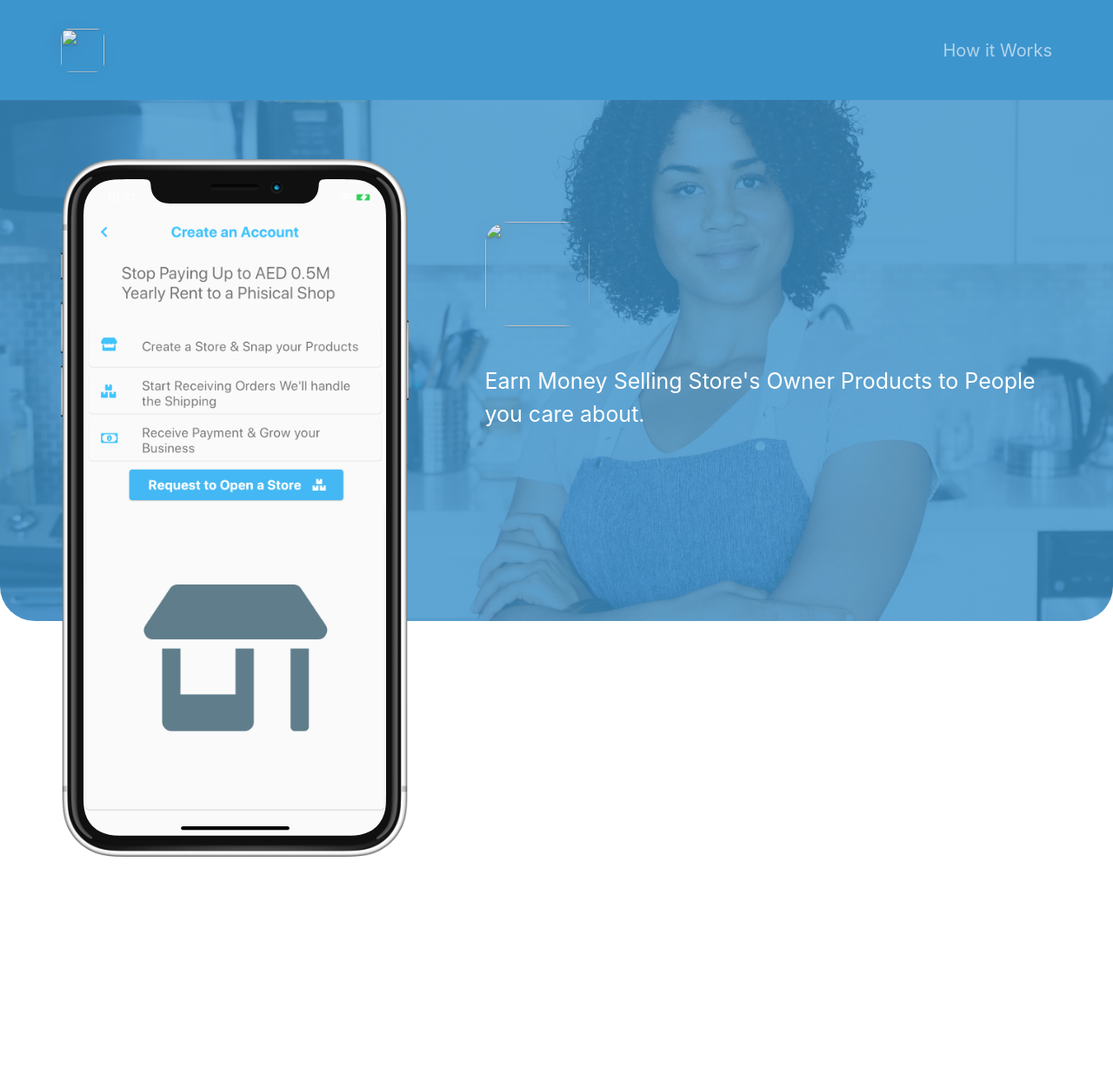
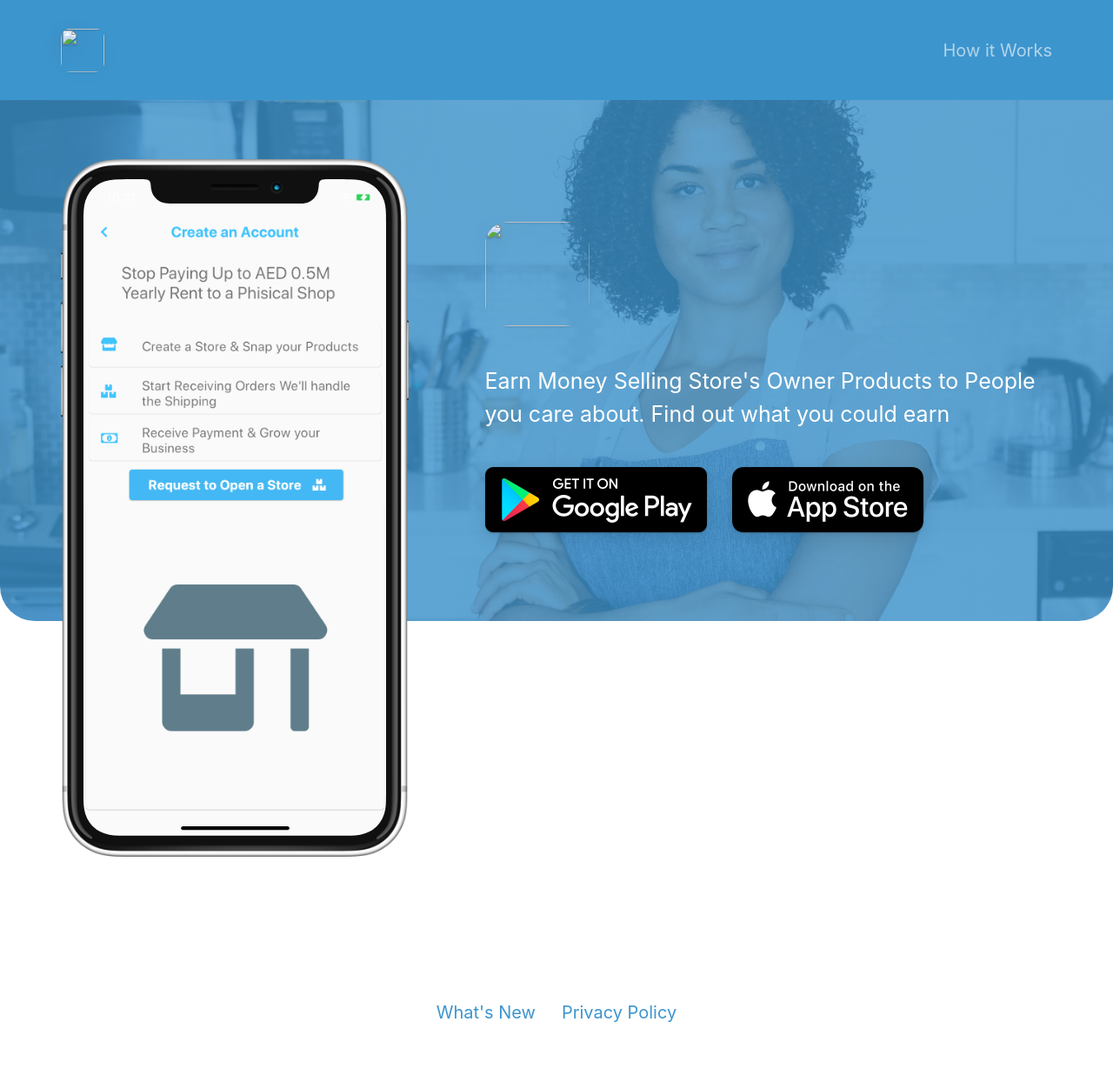
Before and after one commit to emilbaehr/automatic-app-landing-page, a Jekyll site: the page built from index.html, in a window 1280 px wide. Shown: the whole page at 87% size. Built offline with Jekyll 4.4.1, drawn with Linux system fonts in a browser that asks for light colours; nearby versions of some CDN libraries; before the commit the page ends 991 px from its top, so only the background shows below that.

Commit message:
Update _config.yml

```diff
--- a/_config.yml
+++ b/_config.yml
@@ -12,7 +12,7 @@
 app_icon                                  : # assets/appicon.png                      # Automatically populates if not set and if iOS app ID is set.  Otherwise enter path to icon file manually.
 app_name                                  :                                           # Automatically populates if not set and if iOS app ID is set.  Otherwise enter manually.
 app_price                                 :                                           # Automatically populates if not set and if iOS app ID is set.  Otherwise enter manually.
-app_description                           : Earn Money Selling Store's Owner Products to People you care about. <!-- **Find out what you could earn:**
+app_description                           : Earn Money Selling Store's Owner Products to People you care about. Find out what you could earn
 
 enable_smart_app_banner                   : true                                     # Set to true to show a smart app banner at top of page on mobile devices.
 
```
